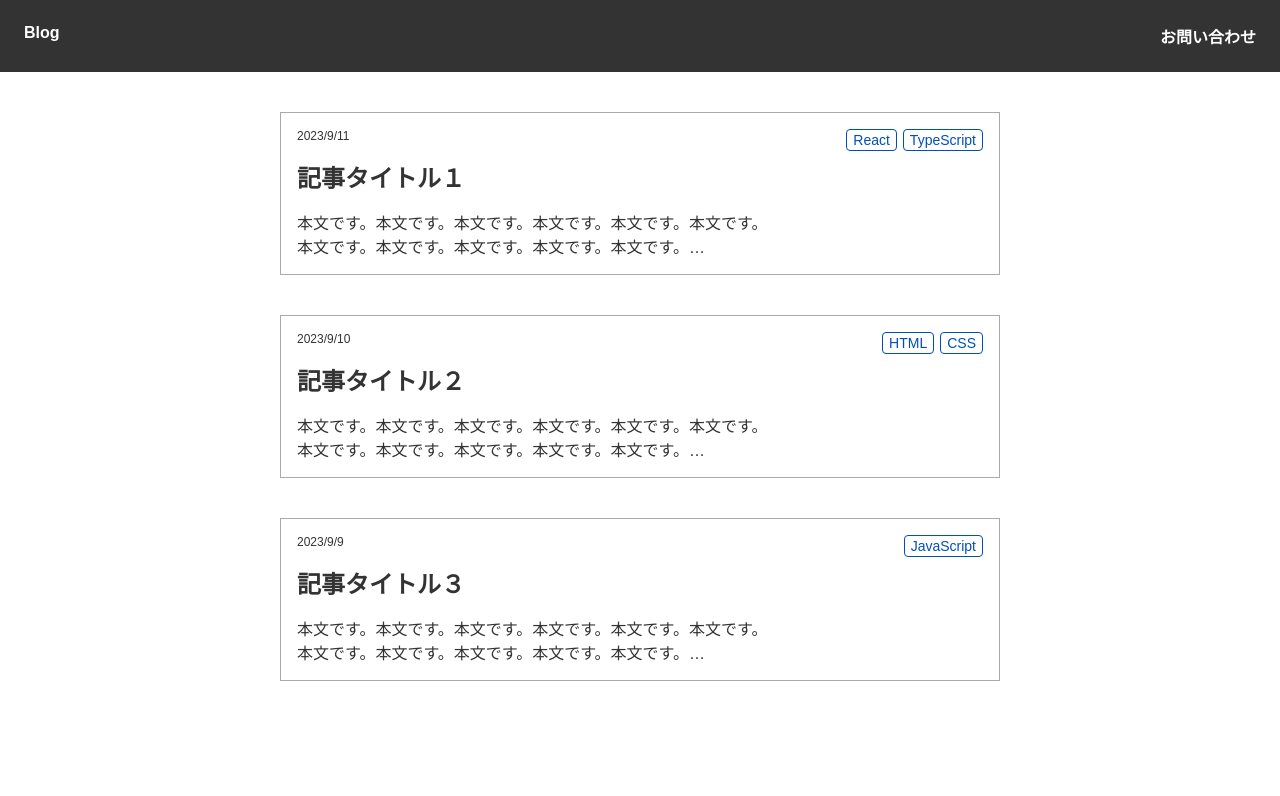
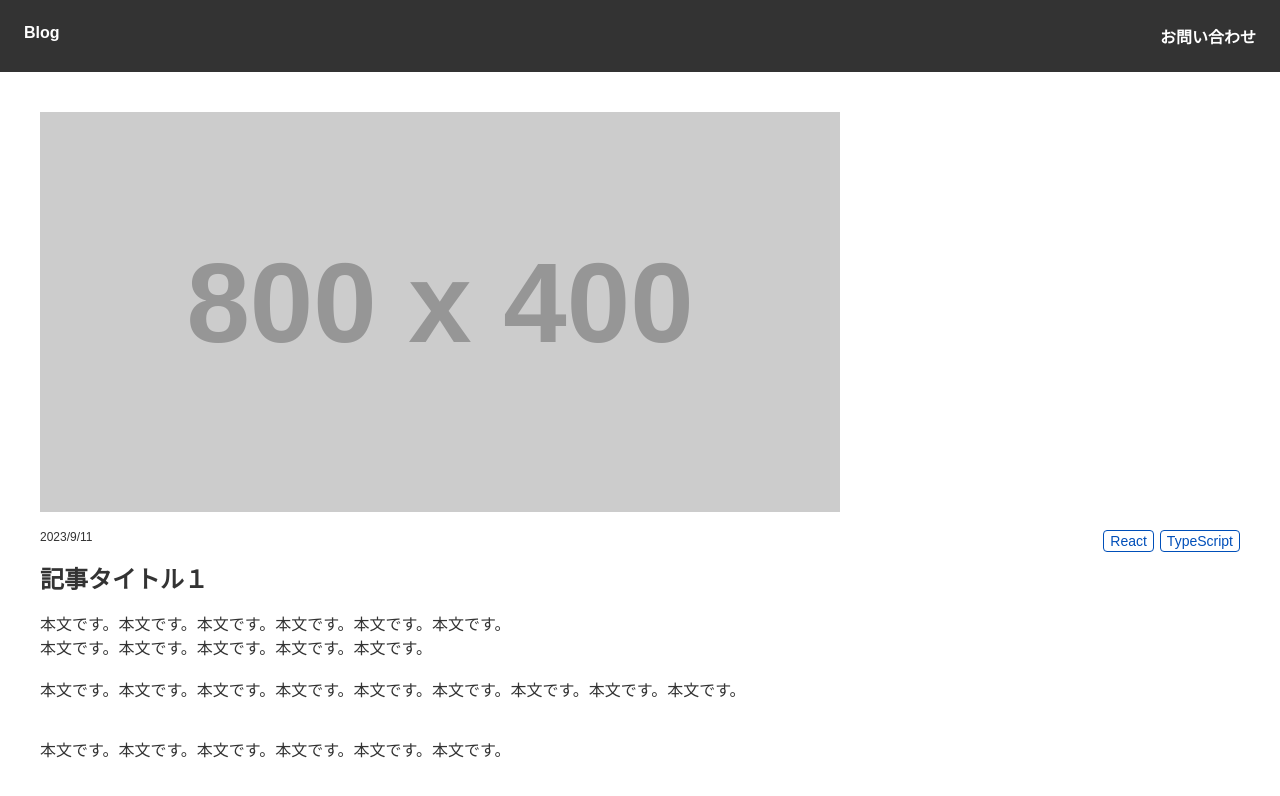
Before and after one commit to kittymiton/React-bcc, a React (Vite) app: page /posts/1 in a window 1280 px wide. Shown: the top 796 px of the page. Built offline with nearby package versions, Linux system fonts and the light colour scheme.

Commit message:
課題２の実装

```diff
--- a/package.json
+++ b/package.json
@@ -11,7 +11,8 @@
   },
   "dependencies": {
     "react": "^18.2.0",
-    "react-dom": "^18.2.0"
+    "react-dom": "^18.2.0",
+    "react-router-dom": "^6.23.1"
   },
   "devDependencies": {
     "@types/react": "^18.2.66",
--- a/src/App.jsx
+++ b/src/App.jsx
@@ -1,14 +1,18 @@
 import { Posts } from "./components/Posts";
+import { Contact } from "./components/Contact";
+import { Post } from "./components/Post";
 import { Header } from "./components/Header";
+import { Routes, Route } from 'react-router-dom';
 
 export const App = () => {
-
   return (
     <>
       <Header />
-      <main>
-        <Posts />
-      </main>
+      <Routes>
+        <Route path="/" element={<Posts />} />
+        <Route path="/posts/:id" element={<Post />} />
+        <Route path="/contact" element={<Contact />} />
+      </Routes>
     </>
   );
 };
--- /dev/null
+++ b/src/components/Contact.jsx
@@ -0,0 +1,9 @@
+import { Link } from 'react-router-dom'
+
+export const Contact = () => {
+  return (
+    <>
+      <h1>Contact</h1>
+    </>
+  );
+};
--- a/src/components/Header.jsx
+++ b/src/components/Header.jsx
@@ -1,15 +1,20 @@
+import { Link } from 'react-router-dom'
+
 export const Header = () => {
   return (
     <nav>
       <ul>
+        <Link to="/">
           <li>
             Blog
           </li>
+        </Link>
+        <Link to="/contact">
           <li>
             お問い合わせ
           </li>
+        </Link>
       </ul>
     </nav>
-  )
-
-}
+  );
+};
--- /dev/null
+++ b/src/components/Post.jsx
@@ -0,0 +1,33 @@
+import { useParams } from "react-router-dom";
+import { posts } from "../data/posts";
+
+export const Post = () => {
+  //現在のURLのパラメータを取得し、動的なルートパス（例 /users/:userId）で指定されたパラメータ（userId）をコンポーネント内で利用することができます。
+  const { id } = useParams();
+  //findメソッドは配列から条件に一致する最初の要素を見つけるために使用されます。idが文字列形式である可能性があるためNumber関数を使用してidを数値に変換しています。これにより、post.idとidが正しく比較され、期待通りの結果が得られるようになります。
+  const post = posts.find(post => post.id === Number(id));
+
+  const formatDate = (dateString) => {
+    const date = new Date(dateString);
+    return date.toLocaleDateString("ja-JP");
+  }
+
+  return (
+    <>
+      <div className="post-detail">
+        <img src={post.thumbnailUrl} alt={post.title} />
+        <div className="post-info">
+          <p>{formatDate(post.createdAt)}</p>
+          <ul>{post.categories.map(category => (
+            <li key={category}>
+              {category}
+            </li>
+          ))}
+          </ul>
+        </div>
+        <h1>{post.title}</h1>
+        <p dangerouslySetInnerHTML={{ __html: post.content }} />
+      </div>
+    </>
+  );
+};
--- a/src/components/Posts.jsx
+++ b/src/components/Posts.jsx
@@ -1,4 +1,5 @@
 import { posts } from "../data/posts"
+import { Link } from 'react-router-dom'
 
 export const Posts = () => {
   // 日付を変換
@@ -10,6 +11,7 @@ export const Posts = () => {
     <ul>
       {posts.map(post => (
         <li key={post.id}>
+          <Link to={`posts/${post.id}`}>
             <div className="post">
               <div className="post-info">
                 <p>{formatDate(post.createdAt)}</p>
@@ -23,6 +25,7 @@ export const Posts = () => {
               <h1>{post.title}</h1>
               <p dangerouslySetInnerHTML={{ __html: post.content }} />
             </div>
+          </Link>
         </li>
       ))}
     </ul>
--- a/src/main.jsx
+++ b/src/main.jsx
@@ -2,9 +2,12 @@ import React from 'react'
 import ReactDOM from 'react-dom/client'
 import { App } from './App.jsx'
 import './index.css'
+import { BrowserRouter } from 'react-router-dom';
 
 ReactDOM.createRoot(document.getElementById('root')).render(
   <React.StrictMode>
-    <App />
+    <BrowserRouter>
+      <App />
+    </BrowserRouter>
   </React.StrictMode>,
 )
```
Also changed, not shown: 1 other file (tests, documents, lock files or other folders). Lines whose indentation alone changed are shown as unchanged.
